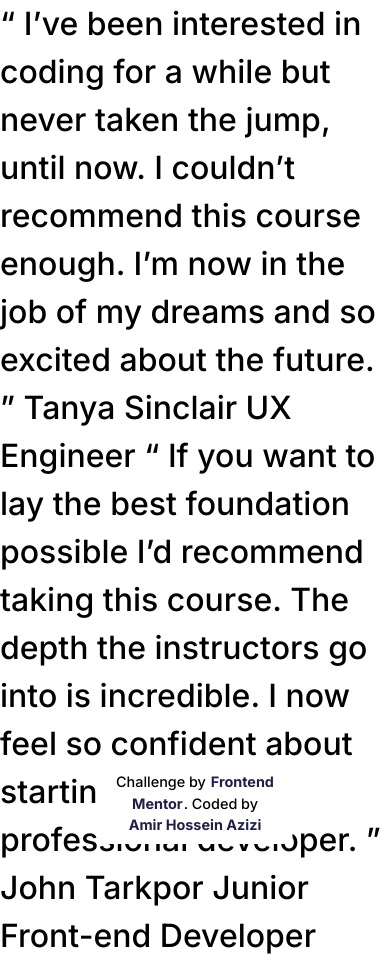
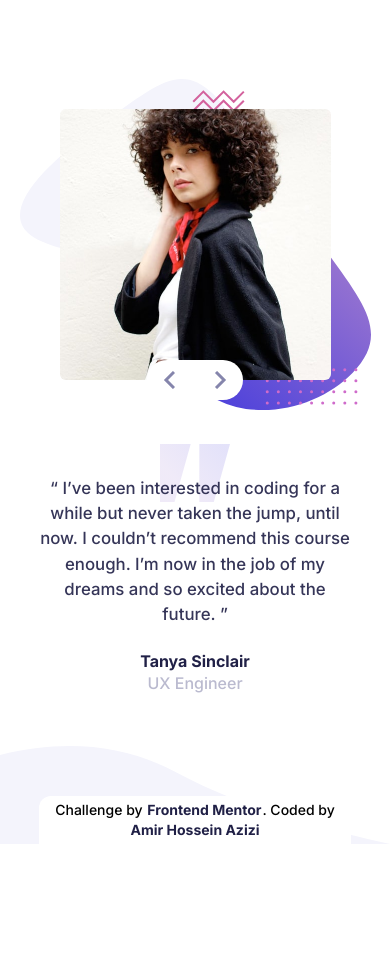
Before and after one commit to amirhazizi/coding-bootcamp-testimonials-slider, a website: page index.html in a window 390 px wide. After the commit the page ends 844 px from the top, so only its background shows below. Drawn offline with Linux system fonts and the light colour scheme.

Commit message:
small screen

```diff
--- a/css/input.css
+++ b/css/input.css
@@ -5,10 +5,34 @@
 /* global css */
 html {
     font-family: 'Inter', sans-serif;
-    font-size: 32px;
+    font-size: 16px;
+}
+
+
+/* actual css */
+body {
+    background: url('../images/pattern-curve.svg') bottom left/contain no-repeat;
+}
+
+main {
+    width: min(90vw, 1240px);
+    /* max-width: 1240px; */
+}
+
+.user-avatar {
+    background: url('../images/pattern-bg.svg') center/contain no-repeat;
+}
+
+.user-text {
+    background: url('../images/pattern-quotes.svg') center top/20% no-repeat;
+}
+
+.user-text p {
+    font-size: 1.05rem;
 }
 
 /* footer */
 footer {
-    font-size: .45rem;
+    width: min(80vw, 27.5rem);
+    /* max-width: 32rem; */
 }
--- a/index.html
+++ b/index.html
@@ -22,18 +22,54 @@
 
     <title>Frontend Mentor | Coding Bootcamp Testimonials Slider</title>
   </head>
-  <body>
-    “ I’ve been interested in coding for a while but never taken the jump, until
-    now. I couldn’t recommend this course enough. I’m now in the job of my
-    dreams and so excited about the future. ” Tanya Sinclair UX Engineer “ If
-    you want to lay the best foundation possible I’d recommend taking this
+  <body class="grid place-items-center min-h-screen">
+    <main class="space-y-6 my-8 mb-20">
+      <!-- user avatar -->
+      <div class="user-avatar p-10">
+        <!-- avatar container -->
+        <div class="relative">
+          <!-- avatar.img -->
+          <img class="rounded-md" src="./images/image-tanya.jpg" alt="" />
+          <!-- button container -->
+          <div
+            class="absolute bottom-0 left-1/2 -translate-x-1/2 translate-y-1/2 w-24 h-10 bg-white rounded-full flex justify-between px-3 items-center"
+          >
+            <!-- previous user -->
+            <button class="p-1">
+              <img src="./images/icon-prev.svg" alt="" />
+            </button>
+            <!-- next user -->
+            <button class="p-1">
+              <img src="./images/icon-next.svg" alt="" />
+            </button>
+          </div>
+        </div>
+      </div>
+      <!-- user text -->
+      <div class="user-text text-center space-y-6 px-4 py-8 text-clDarkBlue">
+        <!-- text -->
+        <p class="opacity-90 font-normal">
+          “ I’ve been interested in coding for a while but never taken the jump,
+          until now. I couldn’t recommend this course enough. I’m now in the job
+          of my dreams and so excited about the future. ”
+        </p>
+        <!-- user detail container -->
+        <div>
+          <!-- user name -->
+          <h1 class="font-bold leading-5">Tanya Sinclair</h1>
+          <!-- user professional -->
+          <h2 class="text-clGrayishBlue">UX Engineer</h2>
+        </div>
+      </div>
+    </main>
+    <!-- “ If you want to lay the best foundation possible I’d recommend taking this
     course. The depth the instructors go into is incredible. I now feel so
     confident about starting up as a professional developer. ” John Tarkpor
-    Junior Front-end Developer
+    Junior Front-end Developer -->
 
     <!-- footer -->
     <footer
-      class="fixed bottom-0 left-1/2 -translate-x-1/2 py-1 px-2 text-center font-medium rounded-t-xl bg-white"
+      class="fixed bottom-0 left-1/2 -translate-x-1/2 py-1 px-2 text-center text-sm font-medium rounded-t-xl bg-white"
     >
       Challenge by
       <a
```
Also changed, not shown: css/styles.css.
